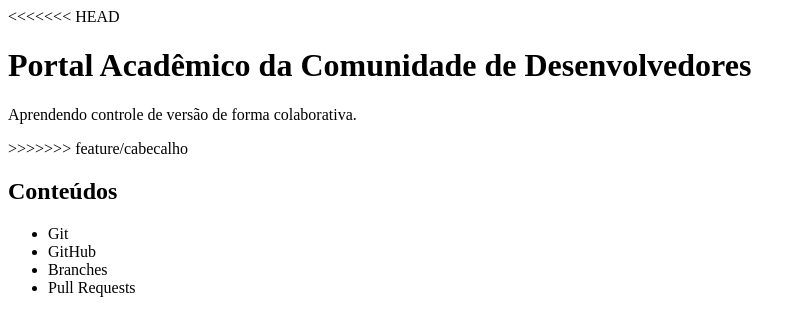
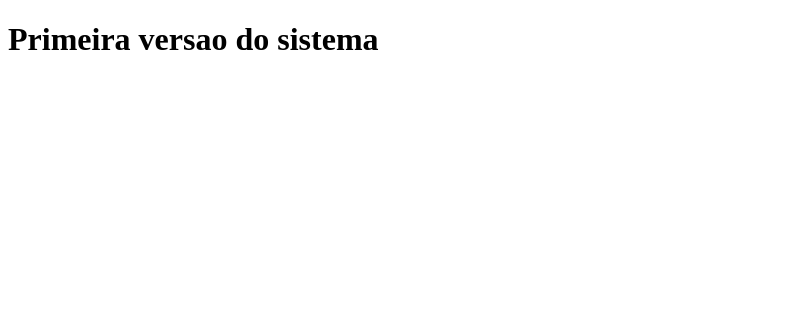
Before and after one commit to Marcia1070/Controle_tag, a plain HTML site: page index.html in a window 1280 px wide. Shown: the whole page, without its empty margins (0-806 px from the left). Drawn offline with Linux system fonts and the light colour scheme.

Commit message:
Criado arquivo inicial do sistema

```diff
--- a/index.html
+++ b/index.html
@@ -1,34 +1,11 @@
 <!DOCTYPE html>
-<html lang="pt-BR">
+<html lang="pt-br">
 <head>
     <meta charset="UTF-8">
-
-    <meta
-        name="viewport"
-        content="width=device-width, initial-scale=1.0"
-    >
-
-    <title>Portal da Turma</title>
+    <meta name="viewport" content="width=device-width, initial-scale=1.0">
+    <title>Meu sistema 1.0.0</title>
 </head>
-
 <body>
-    <header>
-<<<<<<< HEAD
-    <h1>Portal Acadêmico da Comunidade de Desenvolvedores</h1>
-
-               <p>Aprendendo controle de versão de forma colaborativa.</p>
->>>>>>> feature/cabecalho
-    </header>
-
-    <main>
-        <h2>Conteúdos</h2>
-
-        <ul>
-            <li>Git</li>
-            <li>GitHub</li>
-            <li>Branches</li>
-            <li>Pull Requests</li>
-        </ul>
-    </main>
+  <h1>Primeira versao do sistema</h1>
 </body>
 </html>
```
